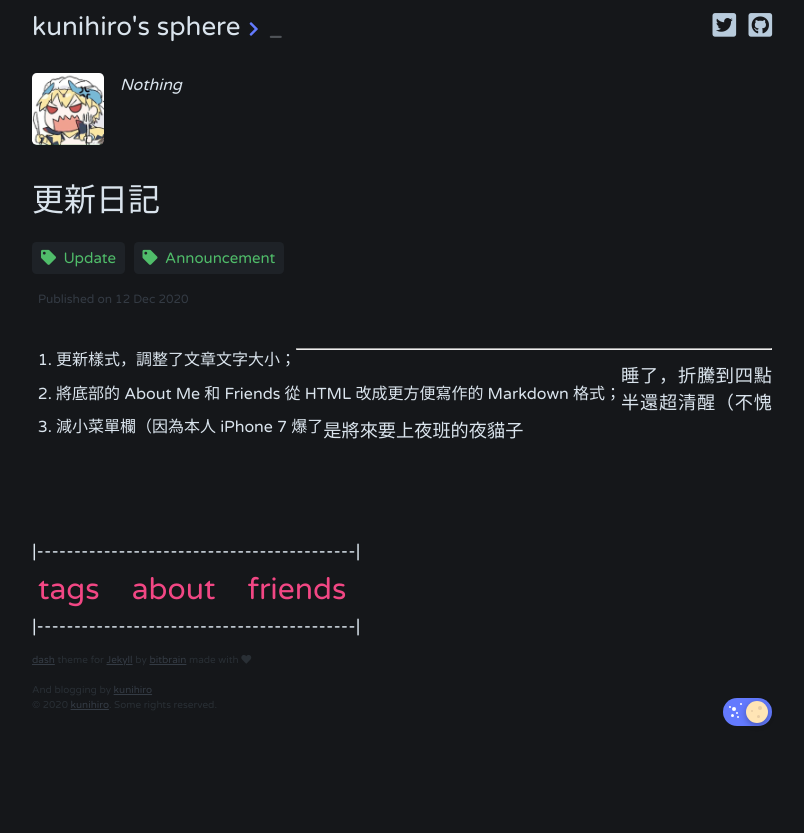
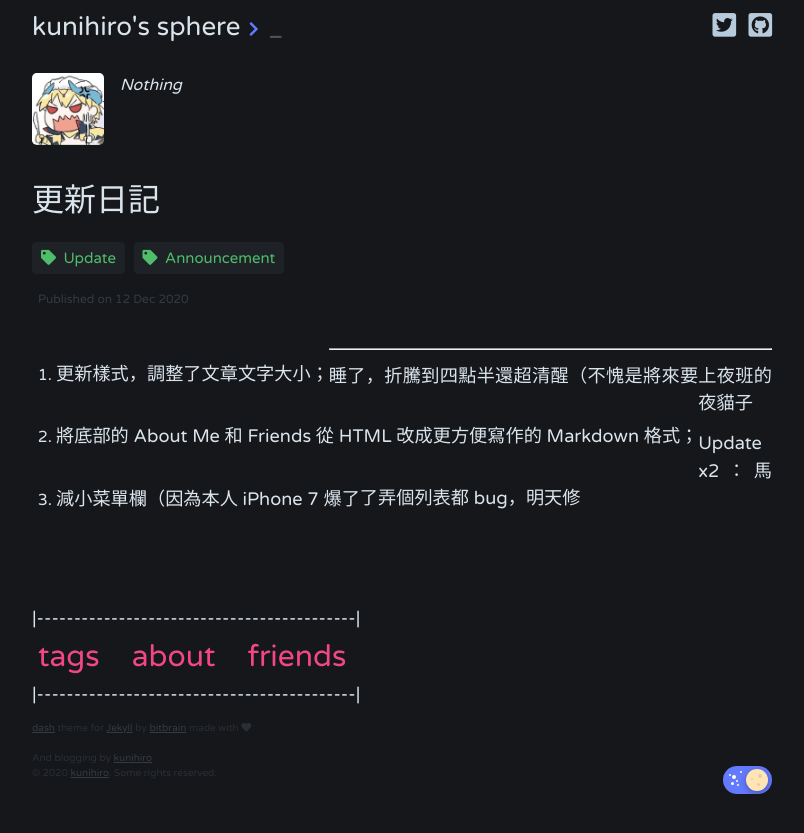
Before and after one commit to MyCodingSucks/MyCodingSucks.github.io, a Jekyll site: the page built from _posts/2020-12-12-update_1.md, in a window 1280 px wide. Shown: the top 833 px of the page, without its empty margins (238-1042 px from the left). Built offline with Jekyll 4.4.1, drawn with Linux system fonts in a browser that asks for light colours; comment, search, counter and statistics services are not loaded.

Commit message:
Update 2020-12-12-update_1.md

```diff
--- a/_posts/2020-12-12-update_1.md
+++ b/_posts/2020-12-12-update_1.md
@@ -6,9 +6,13 @@ tags: Update Announcement
 ---
 
 1. 更新樣式，調整了文章文字大小；
+
 2. 將底部的 About Me 和 Friends 從 HTML 改成更方便寫作的 Markdown 格式；
+
 3. 減小菜單欄（因為本人 iPhone 7 爆了
 
 ---
 
 睡了，折騰到四點半還超清醒（不愧是將來要上夜班的夜貓子
+
+Update x2：馬了弄個列表都 bug，明天修
```
